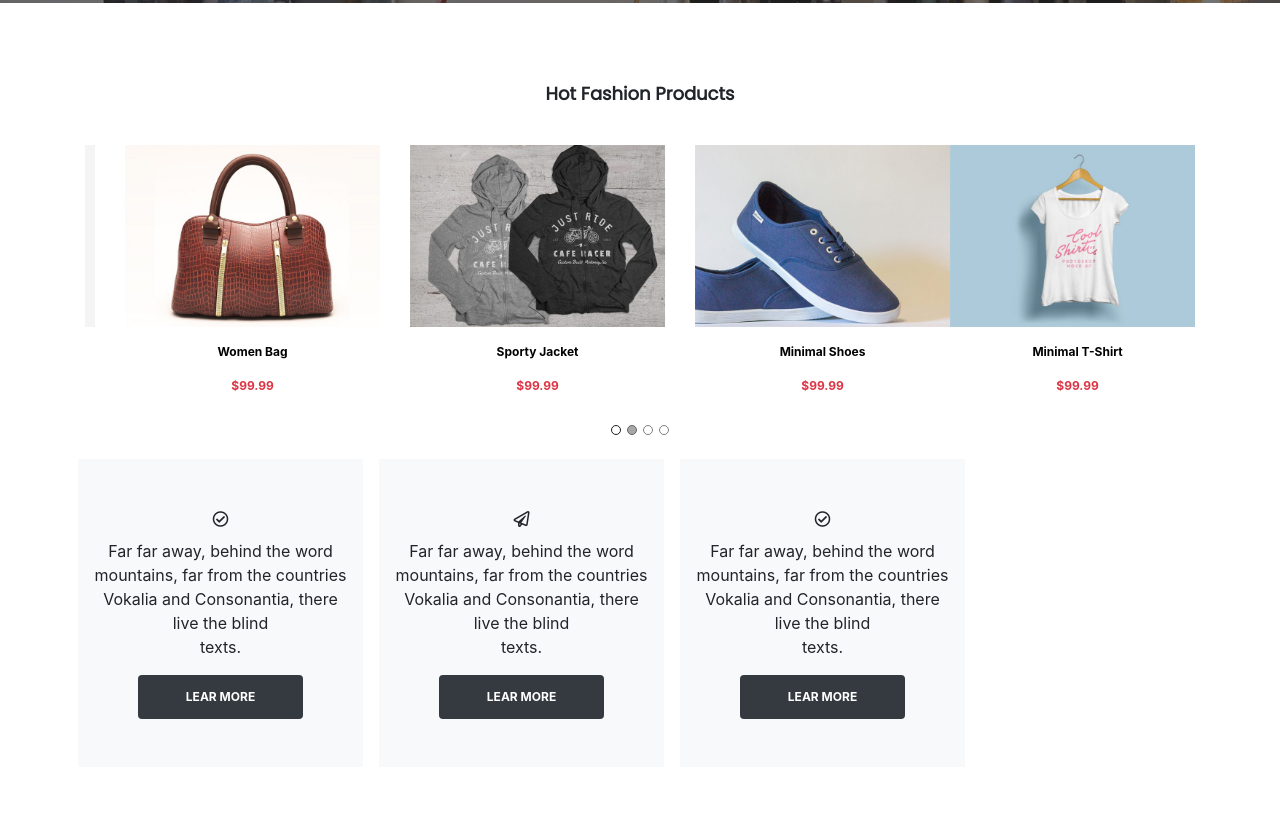
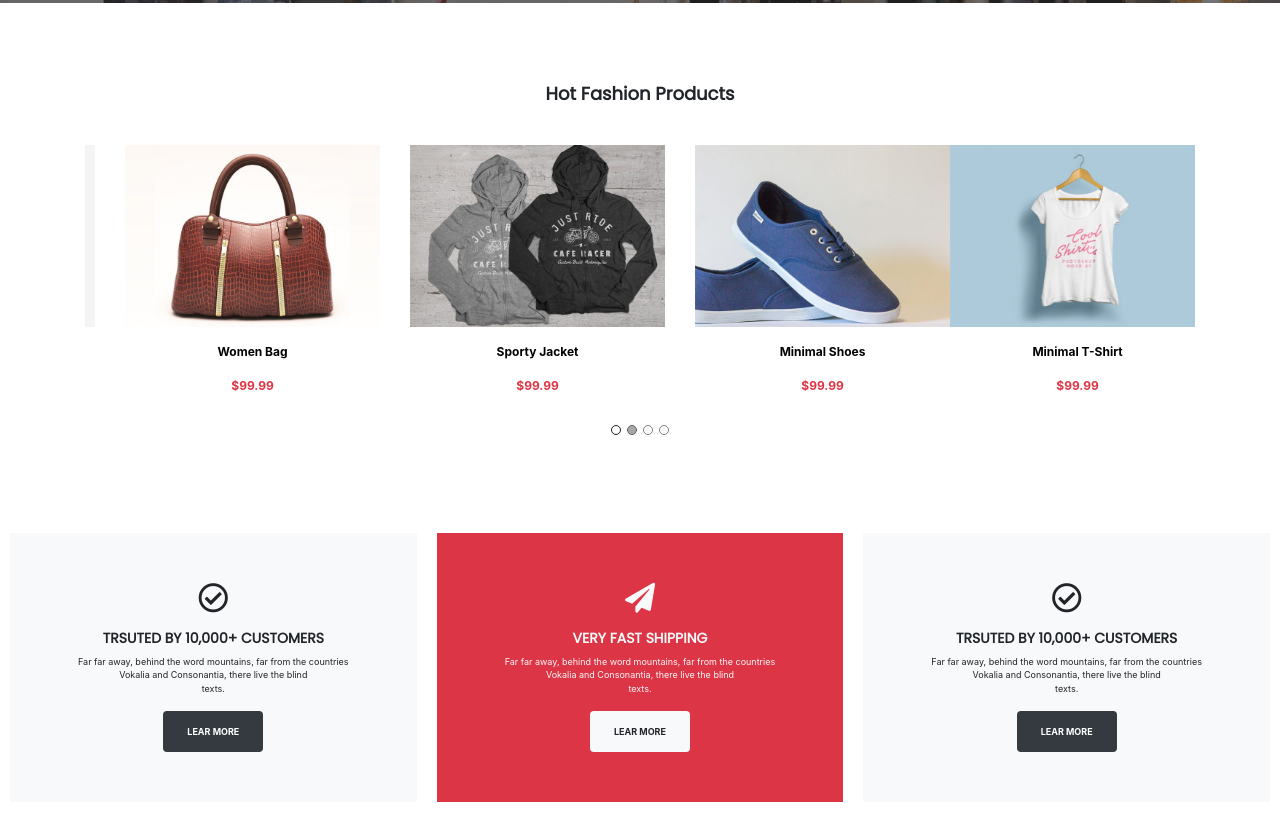
Before and after one commit to itskold/js_project, a website: page index.html in a window 1280 px wide. Shown: the part 2378-3193 px from the top of the page. Drawn offline with nearby package versions, Linux system fonts and the light colour scheme.

Commit message:
fin de la section info

```diff
--- a/index.html
+++ b/index.html
@@ -202,25 +202,26 @@
                 </div>
             </div>
     </div>
-    <div id="info" class="container">
+    <div id="info" class="container-fluid">
         <div class="row">
-            <div class="col-sm-3 text-center my-5 py-5 mx-2 bg-light">
+            <div class="col-sm-4 text-center bg-light">
                 <i class="far fa-check-circle"></i>
-                <h1></h1>
+                <h1>TRSUTED BY 10,000+ CUSTOMERS</h1>
                 <p>Far far away, behind the word mountains, far from the countries <br> Vokalia and Consonantia, there live the blind <br> texts.</p>
-                <a href="" class="badge badge-dark px-5 py-3 text-uppercase">lear more</a>
+                <a href="" class="badge badge-dark px-4 py-3 text-uppercase">lear more</a>
             </div>
-            <div class="col-sm-3 text-center my-5 py-5 mx-2 bg-light">
-                <i class="far fa-paper-plane"></i>
-                <h1></h1>
+            <div class="col-sm-4 text-center bg-danger text-light">
+
+                <i class="fas fa-paper-plane"></i>
+                <h1>VERY FAST SHIPPING</h1>
                 <p>Far far away, behind the word mountains, far from the countries <br> Vokalia and Consonantia, there live the blind <br> texts.</p>
-                <a href="" class="badge badge-dark px-5 py-3 text-uppercase">lear more</a>
+                <a href="" class="badge badge-light px-4 py-3 text-uppercase">lear more</a>
             </div>
-            <div class="col-sm-3 text-center my-5 py-5 mx-2 bg-light">
+            <div class="col-sm-4 text-center bg-light">
                 <i class="far fa-check-circle"></i>
-                <h1></h1>
+                <h1>TRSUTED BY 10,000+ CUSTOMERS</h1>
                 <p>Far far away, behind the word mountains, far from the countries <br> Vokalia and Consonantia, there live the blind <br> texts.</p>
-                <a href="" class="badge badge-dark px-5 py-3 text-uppercase">lear more</a>
+                <a href="" class="badge badge-dark px-4 py-3 text-uppercase">lear more</a>
             </div>
         </div>
     </div>
--- /dev/null
+++ b/src/sass/_info.sass
@@ -0,0 +1,19 @@
+#info
+    margin-top: 7rem
+    .row
+        .col-sm-4
+            padding: 50px 0
+            float: left
+            margin: 0px
+            border: solid white 10px
+            i
+                font-size: 30px
+            h1
+                margin-top: 15px
+                font-size: 14px
+                font-family: $poppins
+                font-weight: bold
+            p
+                font-size: 9px
+            a
+                font-size: 9px
--- a/src/sass/style.sass
+++ b/src/sass/style.sass
@@ -16,3 +16,4 @@ $poppins: 'Poppins', sans-serif
 @import '../sass/_products.sass' // Products
 @import '../sass/_parallax.sass' // Parallax
 @import '../sass/_hotClothe.sass' // Hot Clothes
+@import '../sass/_info.sass' // Info
```
Also changed, not shown: public/css/style.css, 1 other file.
